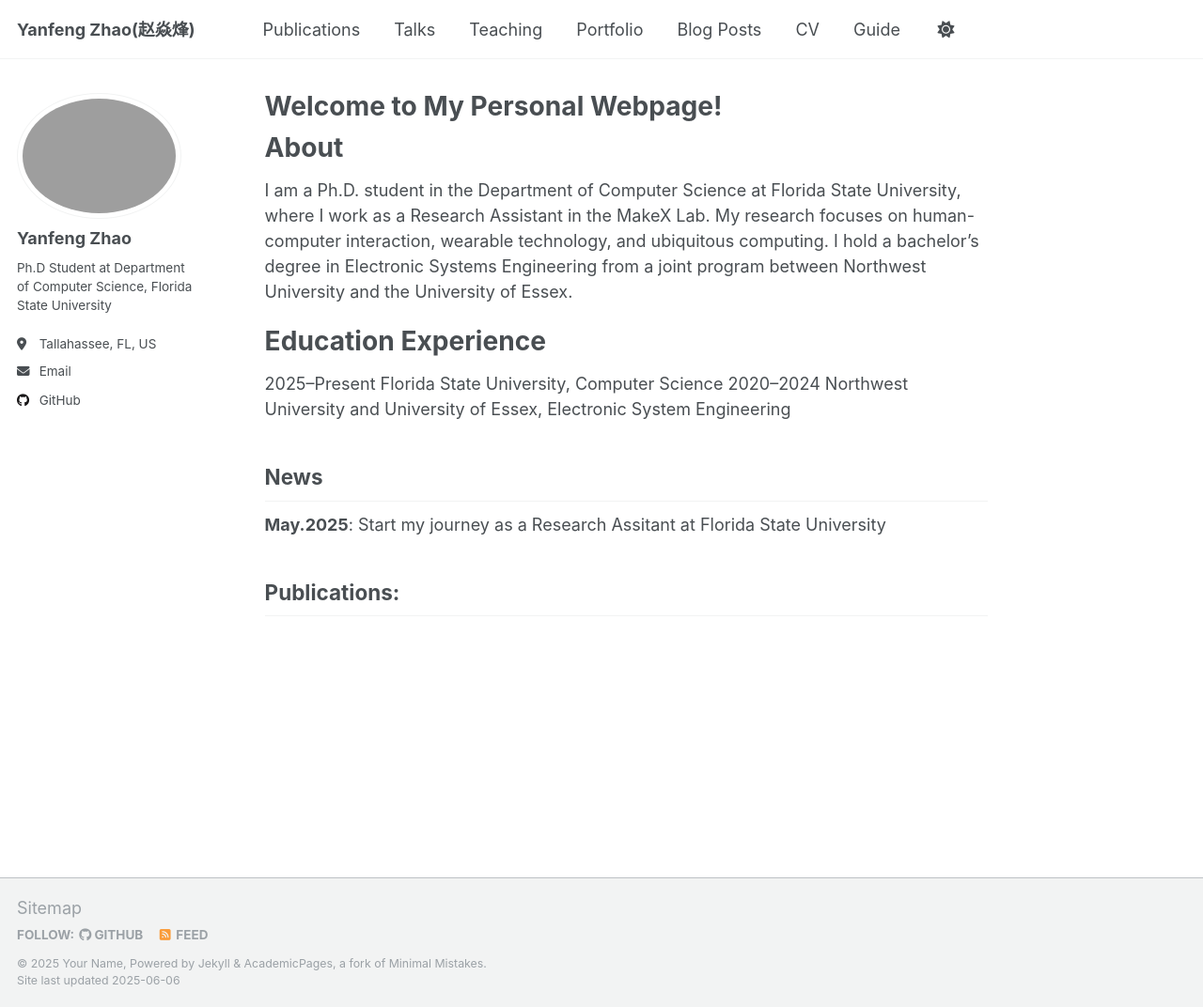
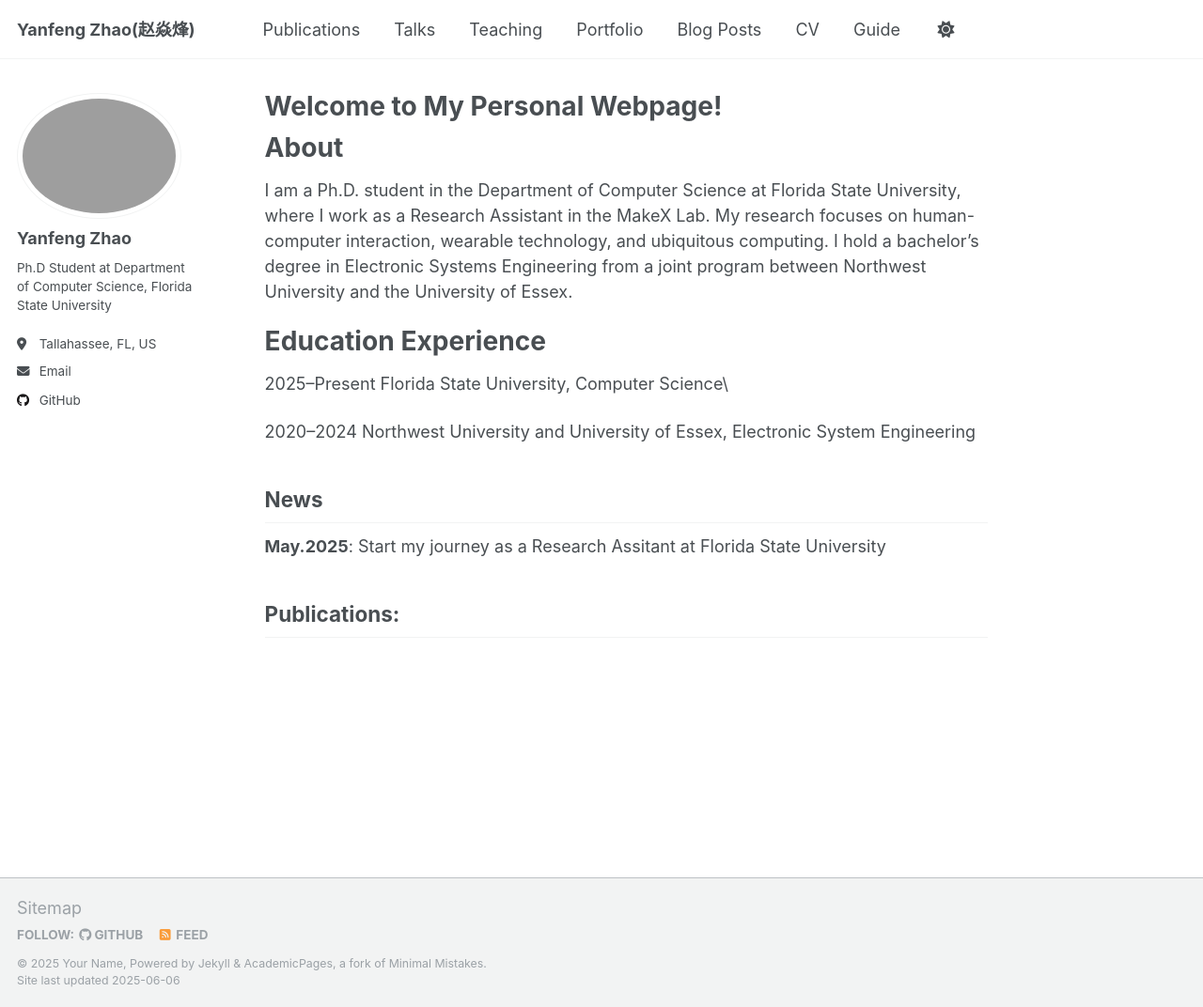
Before and after one commit to YanfengZhaoMakeX/YanfengZhaoMakeX.github.io, a Jekyll site: the page built from _pages/about.md, in a window 1280 px wide and 1072 px high. Shown: the whole window at 94% size. Built offline with Jekyll 4.4.1, drawn with Linux system fonts in a browser that asks for light colours.

```diff
--- a/_pages/about.md
+++ b/_pages/about.md
@@ -13,7 +13,8 @@ I am a Ph.D. student in the Department of Computer Science at Florida State Univ
 
 Education Experience
 ======
-2025--Present                       Florida State University, Computer Science
+2025--Present                       Florida State University, Computer Science\
+
 2020--2024                          Northwest University and University of Essex, Electronic System Engineering
 
 
```
